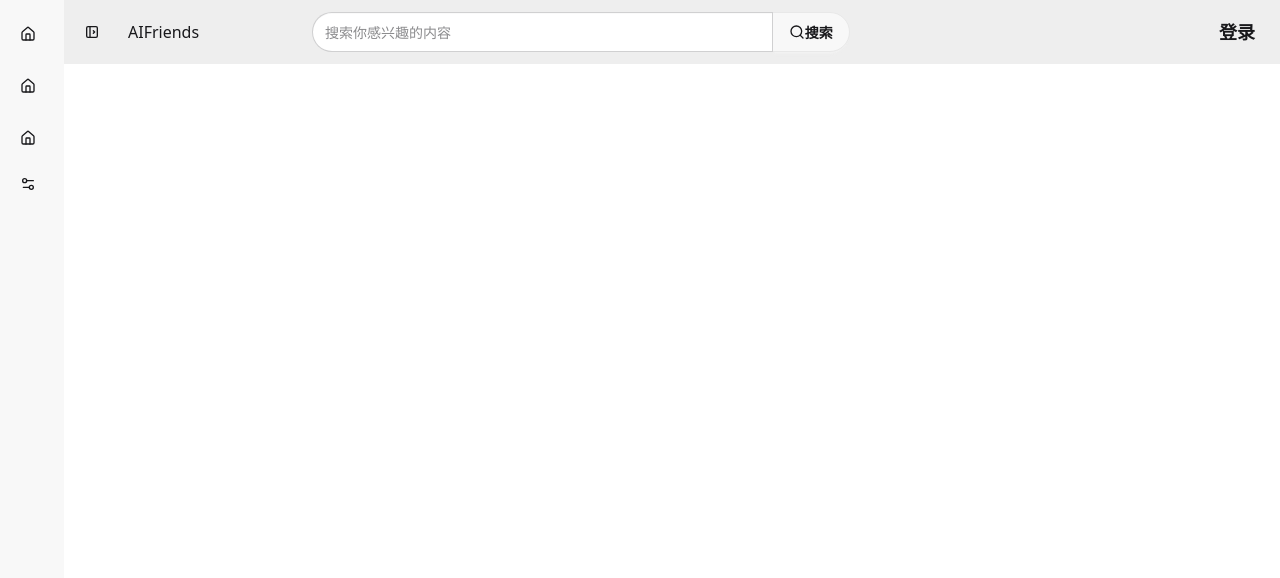
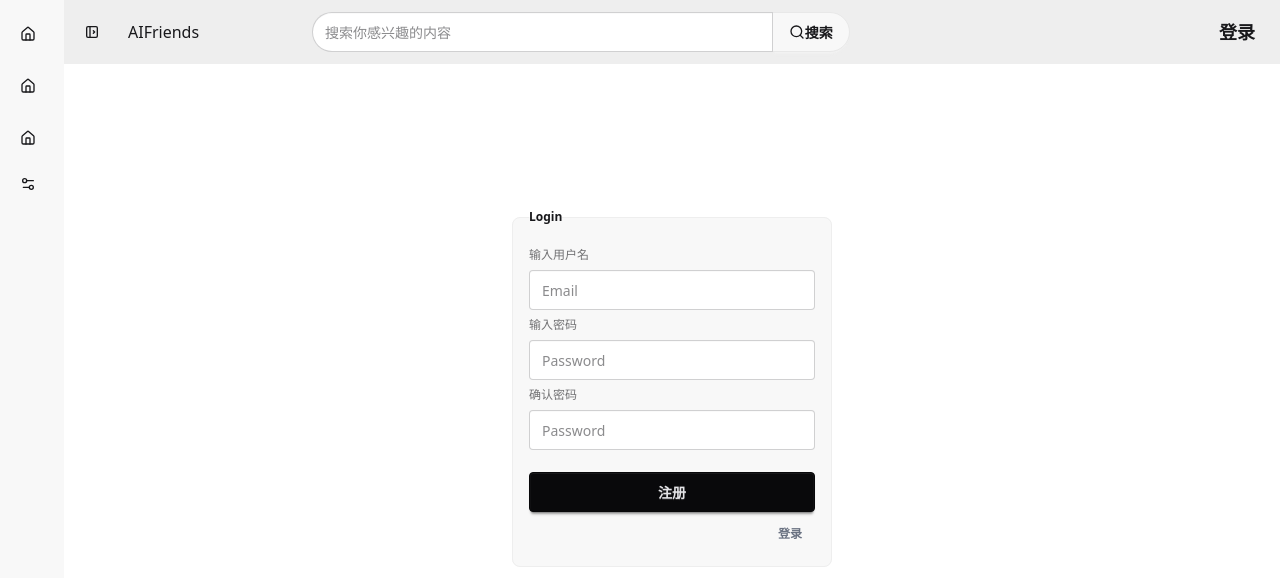
Before and after one commit to liaojiaxin97/AIFriends, a Vue app in the folder frontend/: page /user/account/register in a window 1280 px wide. Shown: the top 578 px of the page. Built offline with nearby package versions, Linux system fonts and the light colour scheme.

Commit message:
实现注册登录界面

```diff
--- a/frontend/src/views/user/account/LoginIndex.vue
+++ b/frontend/src/views/user/account/LoginIndex.vue
@@ -1,5 +1,23 @@
 <template>
- 登录
+<div class = "flex justify-center mt-30">
+  <fieldset class="fieldset bg-base-200 border-base-300 rounded-box w-xs border p-4">
+  <legend class="fieldset-legend">Login</legend>
+
+  <label class="label">用户名</label>
+  <input type="email" class="input" placeholder="Email" />
+
+  <label class="label">密码</label>
+  <input type="password" class="input" placeholder="Password" />
+
+  <button class="btn btn-neutral mt-4">登录</button>
+  <div class = "flex justify-end">
+    <router-link :to = "{ name : 'user-account-register-index'}" class = "btn btn-sm btn-ghost text-gray-500" >注册</router-link>
+
+  </div>
+  </fieldset>
+</div>
+
+
 </template>
 
 <script>
--- a/frontend/src/views/user/account/RegisterIndex.vue
+++ b/frontend/src/views/user/account/RegisterIndex.vue
@@ -1,4 +1,26 @@
 <template>
+<div class = "flex justify-center mt-30">
+  <fieldset class="fieldset bg-base-200 border-base-300 rounded-box w-xs border p-4">
+  <legend class="fieldset-legend">Login</legend>
+
+  <label class="label">输入用户名</label>
+  <input type="email" class="input" placeholder="Email" />
+
+  <label class="label">输入密码</label>
+  <input type="password" class="input" placeholder="Password" />
+
+    <label class="label">确认密码</label>
+  <input type="password" class="input" placeholder="Password" />
+  <button class="btn btn-neutral mt-4">注册</button>
+  <div class = "flex justify-end">
+    <router-link :to = "{ name : 'user-account-login-index'}" class = "btn btn-sm btn-ghost text-gray-500" >
+      登录
+    </router-link>
+
+  </div>
+  </fieldset>
+</div>
+
 
 </template>
 
@@ -6,6 +28,6 @@
 
 </script>
 
-<style scoped>
+<style >
 
 </style>
```
